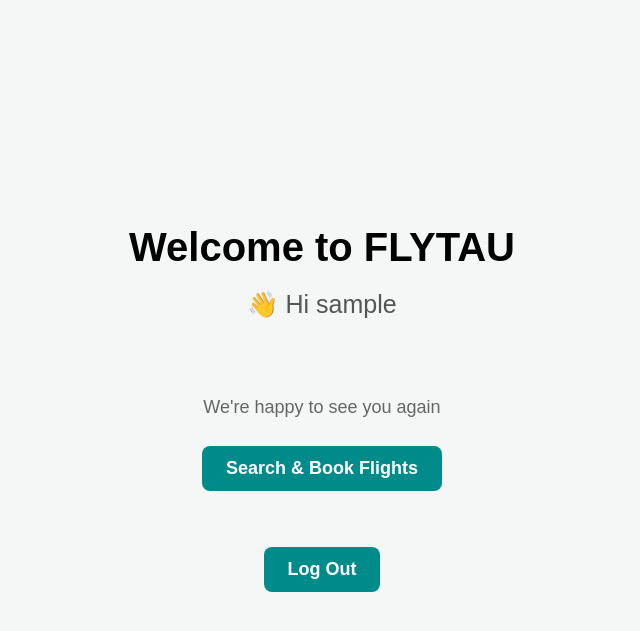
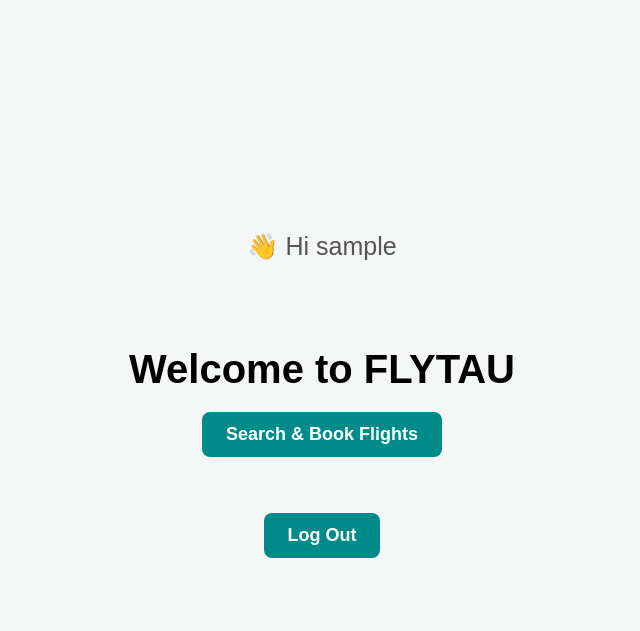
Before and after one commit to Ellibrinker/FlyTAU, a Flask app: template templates/homepage.html in a window 1280 px wide. Shown: the top 631 px of the page, without its empty margins (318-958 px from the left). Run offline with Flask 3, Linux system fonts and the light colour scheme; the template is opened without the code that fills it: most values are stand-ins (such as "Sample title", 1, 10 or a date in 2020).

Commit message:
update UI

```diff
--- a/templates/homepage.html
+++ b/templates/homepage.html
@@ -46,17 +46,13 @@
     </style>
 </head>
 <body>
-    <h1>Welcome to FLYTAU</h1>
-
     {% if user_name %}
         <!-- משתמש מחובר -->
-        <h2 style="margin-top: 10px;">
+        <h2 style="margin-top: 0;">
             👋 Hi {{ user_name }}
         </h2>
 
-        <p style="color: #666; font-size: 18px;">
-            We're happy to see you again
-        </p>
+        <h1>Welcome to FLYTAU</h1>
 
         <a href="/search_flights">
             <button>Search & Book Flights</button>
@@ -70,6 +66,8 @@
 
     {% else %}
         <!-- אורח -->
+        <h1>Welcome to FLYTAU</h1>
+
         <a href="/login">
             <button>Login</button>
         </a>
@@ -90,4 +88,5 @@
     {% endif %}
 </body>
 
+
 </html>
```
